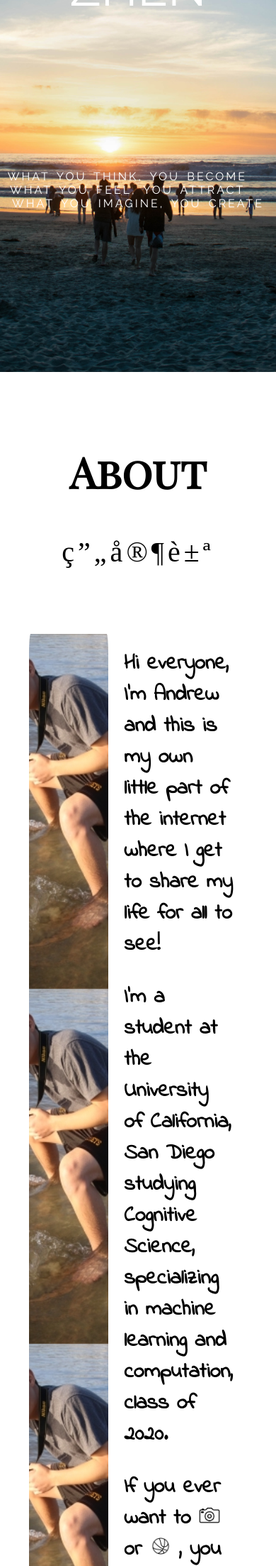
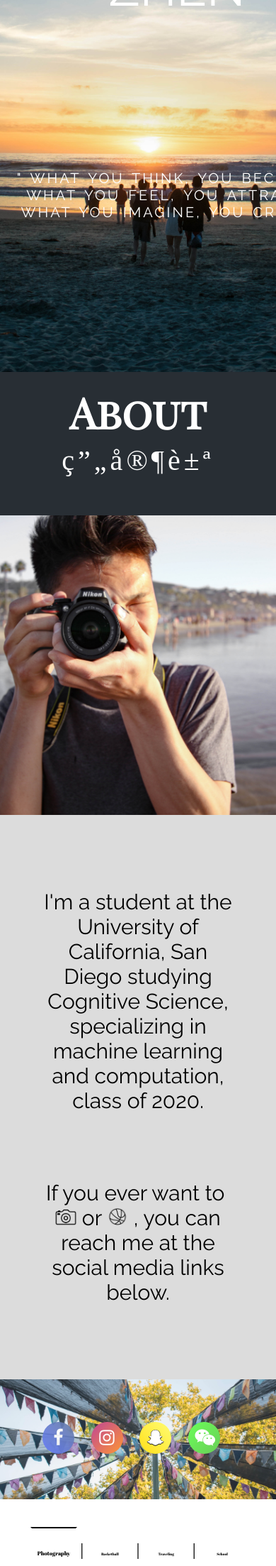
Before and after one commit to andrewzhen/andrewzhen.github.io, a PHP site: page / in a window 390 px wide; the page is wider, and only the part inside the window is pictured. Shown: the part 320-2526 px from the top of that part at 71% size. Run offline with PHP 8.4, Linux system fonts and the light colour scheme; lists and menus that the app fills with data are empty; some web fonts are replaced.

Commit message:
responsive

```diff
--- a/index.html
+++ b/index.html
@@ -15,7 +15,7 @@
 				<h1>ANDREW ZHEN</h1>
 
 				<div class="quote">
-					<p>WHAT YOU THINK, YOU BECOME &nbsp&nbsp WHAT YOU FEEL, YOU ATTRACT &nbsp&nbsp WHAT YOU IMAGINE, YOU CREATE</p>
+					<p>" WHAT YOU THINK, YOU BECOME &nbsp&nbsp WHAT YOU FEEL, YOU ATTRACT &nbsp&nbsp WHAT YOU IMAGINE, YOU CREATE "</p>
 				</div>
 			</div>
 	</section>
@@ -27,30 +27,30 @@
 			<p>甄家豪</p>
 		</div>
 
-		<table class="table" align="center" cellpadding="20px">
-			<tr>
-				<th class="portrait"></th>
-				<th style="text-align: left">
-					<p>
-						Hi everyone, I'm Andrew and this is my own little part of the internet where I get to share my life for all to see!
-					</p>
-
+		<div class="table">
+			<div class="portrait"></div>
+			<div style="background: rgb(220,220,220);">
+				<div class="description">
 					<p>
 						I'm a student at the University of California, San Diego studying Cognitive Science, specializing in machine learning and computation, class of 2020.
 					</p>
 
+					<div>&nbsp</div>
+
 					<p>
 						If you ever want to&nbsp<img src="camera.png" width="30" height="25"> or <img src="basketball.png" width="30" height="25">&nbsp, you can reach me at the social media links below.
 					</p>
-				</th>
-			</tr>
-		</table>
+				</div>
+			</div>
+		</div>
 
-		<div>
-			<a href="https://www.facebook.com/zhen.andrew" class="fa fa-facebook"></a>
-			<a href="https://www.instagram.com/a.jzhen/" class="fa fa-instagram"></a>
-			<a style="cursor: pointer" id="snapChat" class="fa fa-snapchat-ghost"></a>
-			<a style="cursor: pointer" id="weChat" class="fa fa-wechat"></a>
+		<div class="socialMedia">
+			<div style="padding-top: 60px">
+				<a href="https://www.facebook.com/zhen.andrew" class="fa fa-facebook"></a>
+				<a href="https://www.instagram.com/a.jzhen/" class="fa fa-instagram"></a>
+				<a style="cursor: pointer" id="snapChat" class="fa fa-snapchat-ghost"></a>
+				<a style="cursor: pointer" id="weChat" class="fa fa-wechat"></a>
+		    </div>
 		</div>
 
 		<div id="snapChatModal" class="modal">
@@ -68,12 +68,7 @@
 				<img src="weChatQR.png" style="border-radius: 4%; width: 525px; height: 525px">
 			</div>
 		</div>
-
 	</section>
-
-	<hr>
-	<hr>
-	<hr>
 
 	<!-- interests -->
 	<section class="interests">
@@ -91,7 +86,7 @@
 
 		<button id="btn4" class="button" onclick="focus4();refreshContent('School','Traveling','Photography','Basketball')">School</a></button>
 
-		<div id="contentPage" align="left" style="padding-left: 145px; padding-top: 100px">
+		<div class="contentPage">
 			<div id="Photography">
 				<a><img id="pho1" src="pho1.jpg" hspace="30" vspace="30"></a>
 				<a><img id="pho2" src="pho2.jpg" hspace="30" vspace="30"></a>
@@ -169,6 +164,8 @@
 	 <!-- <audio loop autoplay> -->
 		<!-- <source src="sound.mp3"> -->
 	 <!-- </audio> -->
+
+	 <!-- footer -->
 	 <footer>
 	 	<p>Photos taken from a Nikon D3300 18-55mm f/3.5-5.6 and a OnePlus 3<img src="faviconBlack.png" style="padding-right: 100px; width: 25px; height: 25px; float: right">
 	 	</p>
--- a/script.js
+++ b/script.js
@@ -12,7 +12,7 @@ window.onload = function() {
     var x = document.getElementById("btn1");
     refreshContent("Photography", "Basketball", "Traveling", "School");
 
-    x.style.fontSize = "36px";
+    x.style.fontSize = "2vw";
     x.style.borderTopColor = "black";
 }
 
@@ -30,7 +30,7 @@ weChatSpan.onclick = function() { weChatModal.style.display = "none";}
 
 function focus1() {
     var x = document.getElementById("btn1");
-    x.style.fontSize = "36px";
+    x.style.fontSize = "2vw";
     x.style.borderTopColor = "black";
 
     x = document.getElementById("btn2");
@@ -52,7 +52,7 @@ function focus2() {
     x.style.borderTopColor = "";
 
     x = document.getElementById("btn2");
-    x.style.fontSize = "36px";
+    x.style.fontSize = "2vw";
     x.style.borderTopColor = "black";
 
     x = document.getElementById("btn3");
@@ -74,7 +74,7 @@ function focus3() {
     x.style.borderTopColor = "";
 
     x = document.getElementById("btn3");
-    x.style.fontSize = "36px";
+    x.style.fontSize = "2vw";
     x.style.borderTopColor = "black";
 
     x = document.getElementById("btn4");
@@ -96,7 +96,7 @@ function focus4() {
     x.style.borderTopColor = "";
 
     x = document.getElementById("btn4");
-    x.style.fontSize = "36px";
+    x.style.fontSize = "2vw";
     x.style.borderTopColor = "black";
 }
 
--- a/style.css
+++ b/style.css
@@ -24,6 +24,7 @@ html, body {
 	background-position: center;
 	background-repeat: no-repeat;
 	background-size: cover;
+	transform: translateZ(-10px);
 }
 
 /*container*/
@@ -45,20 +46,87 @@ html, body {
 
 .quote {
 	color: white;
+	font-size: 20px;
 	font-family: 'Raleway';
 	word-spacing: 3px;
 	letter-spacing: 3px;
 }
 
+@media only screen and (max-device-width: 900px) {
+	.quote {
+		width: 500px;
+		margin: auto;
+	}
+}
+
+.about {
+	background: rgb(40,46,52);
+	color: white;
+	text-align: center;
+	padding: 1px;
+	height: 200px;
+}
+
+.about h1 {
+	font-family: 'Playfair Display SC';
+	font-size: 60px;
+	margin-top: 15px;
+	margin-bottom: 0px;
+}
+
+.about p {
+	font-size: 40px;
+	letter-spacing: 5px;
+	margin-top: 5px;
+}
+
+.portrait {
+	width: 100%;
+	height: 50%;
+	background-size: cover;
+	background-image: url("portrait.jpg");
+	background-attachment: fixed;
+	background-repeat: no-repeat;
+	background-position: center center;
+}
+
+.description {
+	width: 70%;
+	background: rgb(220,220,220);
+	font-family: 'Raleway';
+	padding-top: 75px;
+	padding-bottom: 75px;
+	margin: auto;
+}
+
+.table {
+	display: inline;
+	width: 80%;
+	padding-bottom: 150px;
+	font-family: 'Indie Flower';
+	font-size: 30px;
+	text-align: center;
+}
+
+.socialMedia {
+	width: 100%;
+	height: 20%;
+	background-size: cover;
+	background-image: url("socialMedia.jpg");
+	background-attachment: fixed;
+	background-repeat: no-repeat;
+	background-position: center center;
+	margin-bottom: 5%;
+	opacity: 0.9;
+}
+
 .fa {
     padding: 10px;
-    font-size: 20px;
-    width: 20px;
+    font-size: 25px;
+    width: 25px;
     text-align: center;
     border-radius: 50%;
-    opacity: 0.9;
-    margin-right: 40px;
-    margin-bottom: 148px;
+    margin-right: 5%;
 }
 
 .fa-facebook {
@@ -120,51 +188,7 @@ html, body {
     cursor: pointer;
 }
 
-.portrait {
-	width:550;
-	height:400;
-	border-radius: 2%;
-	background-image: url("portrait.jpg");
-	background-attachment: fixed;
-	background-position: 15% 65%;
-	background-repeat: no-repeat;
-	background-size: 700px 500px;
-}
-
-.about h1 {
-	font-family: 'Playfair Display SC';
-	font-size: 60px;
-	text-align: center;
-	padding-top: 50px;
-}
-
-.about p {
-	padding-bottom: 50px;
-	text-align: center;
-	font-size: 40px;
-	letter-spacing: 5px;
-}
-
-.table {
-	width: 80%;
-	padding-bottom: 150px;
-}
-
-.table p {
-	font-family: 'Indie Flower';
-	font-size: 30px;
-}
-
-hr {
-	border-width: 1px;
-	margin-left: 8em;
-	margin-right: 8em;
-	border-style: solid;
-	color: rgb(200,200,200);
-}
-
 .interests {
-	padding-top: 100px;
 	padding-bottom: 100px;
 	text-align: center;
 }
@@ -178,9 +202,11 @@ hr {
 	outline: none;
 	cursor: pointer;
 	display: solid;
+
 	width: 17%;
-	font-size: 30px;
-	margin-top: 170px;
+	font-size: 1.3vw;
+	margin-top: 5%;
+	margin-bottom: 5%;
 	transition: font-size 0.5s;
 }
 
@@ -191,7 +217,7 @@ a {
 }
 
 button:hover {
-	font-size: 36px;
+	font-size: 2vw;
 	border-top-color: rgb(220,220,220);
 }
 
@@ -199,7 +225,11 @@ button:hover {
 	font-size: 25px;
 }
 
-#contentPage img {
+.contentPage {
+	text-align: center;
+}
+
+.contentPage img {
 	object-fit: cover;
 	width: 400px;
 	height: 400px;
@@ -208,8 +238,7 @@ button:hover {
 	cursor: pointer;
 }
 
-#contentPage p {
-	padding-left: 500px;
+.contentPage p {
 	font-size: 60px;
 	font-family: 'Arima Madurai';
 	padding-top: 100px;
```
Also changed, not shown: portrait.jpg, socialMedia.jpg (added), 1 other file.
